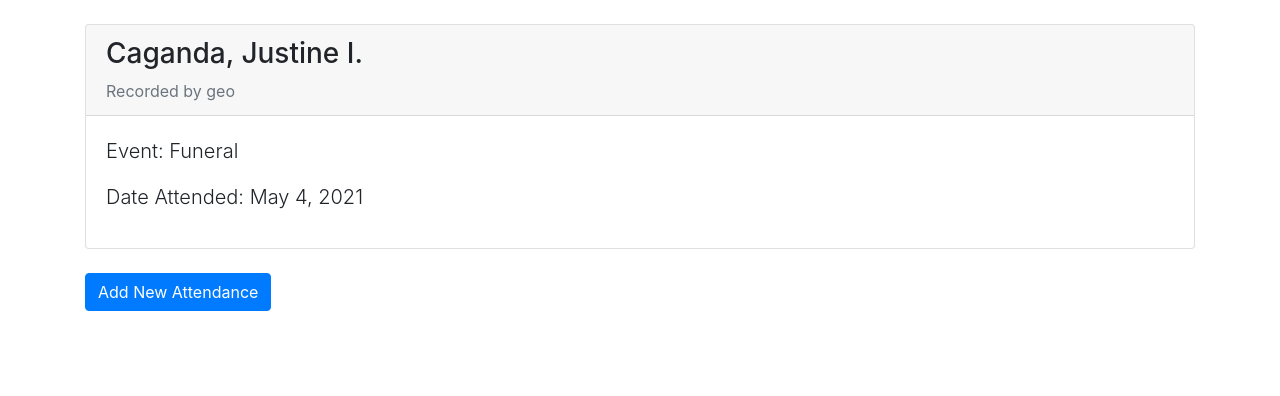
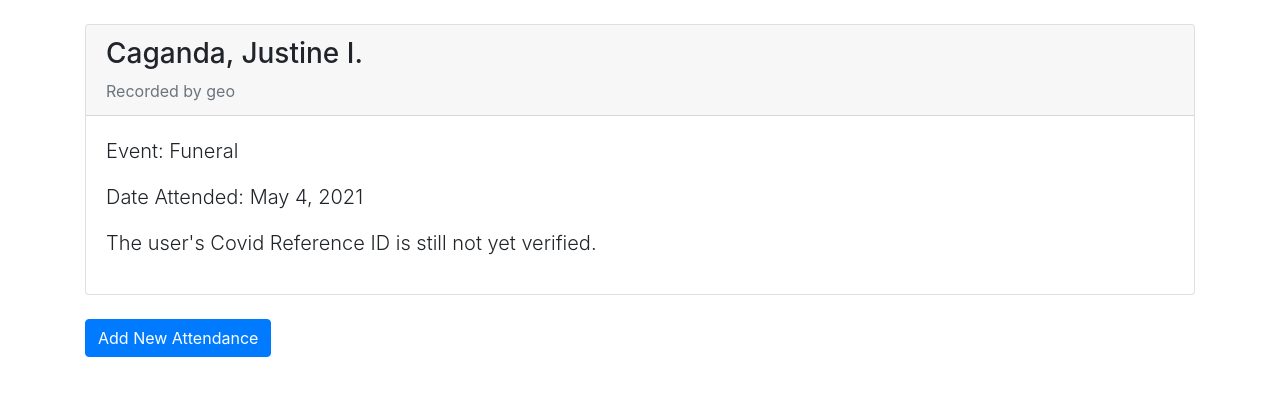
Before and after one commit to Jiostorm/django-es_proj, a Django app: page /attendance/2/ in a window 1280 px wide. Shown: the part 56-452 px from the top of the page. Run offline with Django 3.2, Linux system fonts and the light colour scheme; a user stored in the database is signed in; data comes from the database, SQL or seed files in the repository; both versions use the stored data as it was after the commit; some libraries are stand-ins or nearby versions.

Commit message:
May 7, 3:02pm Commit

```diff
--- a/church/config/static/js/user.js
+++ b/church/config/static/js/user.js
@@ -4,6 +4,7 @@ const app = Vue.createApp({
         return {
             // Base Information
             refID: '',
+            firstName: '',
             // Processed Information
             covidID: '',
             code: '',
@@ -24,19 +25,23 @@ const app = Vue.createApp({
             })
             .catch((error) => {
                 console.log(error)
+                this.code = 'The user\'s Covid Reference ID is still not yet verified.'
             })
         },
         async getCovidStatus() {
           axios.get('http://127.0.0.1:8000/user/api/' + this.covidID)
           .then((res) => {
                 console.log(res)
-                if(res.data.code != null)
+                if(res.data.code != null) {
                     this.code = 'Code: ' + res.data.code
-                if(res.data.quarantine_ends != null) {
-                    const month = ["January", "February", "March", "April", "May", "June",
-                    "July", "August", "September", "October", "November", "December"];
-                    date = new Date(res.data.quarantine_ends)
-                    this.date_quarantine_ends = `Date Quarantine Ends: ${month[date.getMonth()]} ${date.getDate()}, ${date.getFullYear()}`
+                    if(res.data.quarantine_ends != null) {
+                        const month = ["January", "February", "March", "April", "May", "June",
+                        "July", "August", "September", "October", "November", "December"];
+                        date = new Date(res.data.quarantine_ends)
+                        this.date_quarantine_ends = `Date Quarantine Ends: ${month[date.getMonth()]} ${date.getDate()}, ${date.getFullYear()}`
+                    }
+                } else {
+                    this.code = `${this.firstName} has no record on Covid.`
                 }
           }).catch((error) => {
                 console.log(error)
@@ -45,6 +50,7 @@ const app = Vue.createApp({
     },
     mounted() {
         this.refID = refID;
+        this.firstName = firstName;
         this.getVerified();
     }
 })
--- a/church/config/templates/attend_detail.html
+++ b/church/config/templates/attend_detail.html
@@ -1,6 +1,14 @@
 {% extends 'base.html' %}
+{% load static %}
 
 {% block title %} User List {% endblock title %}
+
+{% block script %}
+    <script type="text/javascript">
+        firstName = "{{ attend.user_id.first_name }}";
+        refID = "{{ attend.user_id.id }}";
+    </script>
+{% endblock %}
 
 {% block content%}
     <div class="card mt-4">
@@ -11,9 +19,19 @@
         <div class="card-body">
             <p class="lead">Event: {{ attend.get_event_type_display }}</p>
             <p class="lead">Date Attended: {{ attend.date_attended }}</p>
+            <span id="covid_ref">
+                <p class="lead">[[ code ]]</p>
+                <p class="lead">[[ date_quarantine_ends ]]</p>
+            </span>
         </div>
     </div>
     <div class="form-group mt-4">
         <a href="{% url 'attend_new' %}"><button class="btn btn-primary">Add New Attendance</button></a>
     </div>
-{% endblock content%}
+    <script src="https://unpkg.com/axios/dist/axios.min.js">
+        axios.defaults.xsrfCookieName = 'csrftoken';
+        axios.defaults.xsrfHeaderName = "X-CSRFTOKEN";
+    </script>
+    <script src="https://unpkg.com/vue@next"></script>
+    <script src="{% static 'js/user.js' %}" charset="utf-8"></script>
+{% endblock %}
--- a/church/config/templates/user_detail.html
+++ b/church/config/templates/user_detail.html
@@ -6,6 +6,7 @@
 {% block script %}
     <script type="text/javascript">
         refID = "{{ d_user.pk }}";
+        firstName = "{{ d_user.first_name }}";
     </script>
 {% endblock %}
 
--- a/covids/config/templates/user_detail.html
+++ b/covids/config/templates/user_detail.html
@@ -9,6 +9,7 @@
             <span class="text-muted">Recorded by {{ d_user.staff }}</span>
         </div>
         <div class="card-body">
+            <p class="lead">Covid Reference ID: {{ d_user.pk }}</p>
             <p class="lead">Age: {{ d_user.age }}</p>
             <p class="lead">Sex: {{ d_user.get_sex_display }}</p>
             <p class="lead">Profession: {{ d_user.profession }}</p>
--- a/covids/config/user/models.py
+++ b/covids/config/user/models.py
@@ -20,8 +20,8 @@ class User(models.Model):
 
     staff = models.ForeignKey(Staff, on_delete=models.PROTECT)
 
-    code = models.CharField(max_length=8, null=True, blank=True)
-    quarantine_ends = models.DateField(null=True, blank=True)
+    code = models.CharField(max_length=8, null=True)
+    quarantine_ends = models.DateField(null=True)
 
     def __str__(self):
         return f'{self.last_name}, {self.first_name} {self.middle_name}'
--- a/covids/config/user/views.py
+++ b/covids/config/user/views.py
@@ -5,7 +5,7 @@ from django.views.generic.edit import (
     UpdateView, DeleteView, CreateView
 )
 
-from rest_framework.generics import RetrieveAPIView, ListAPIView
+from rest_framework.generics import RetrieveUpdateAPIView, ListAPIView
 
 from .serializers import UserVerifyModelSerializer
 from .models import User
@@ -13,7 +13,7 @@ from .models import User
 
 # API views
 
-class UserVerifyModelView(RetrieveAPIView):
+class UserVerifyModelView(RetrieveUpdateAPIView):
     queryset = User.objects.all()
     serializer_class = UserVerifyModelSerializer
 
```
Also changed, not shown: church/config/db.sqlite3, covids/config/db.sqlite3.
